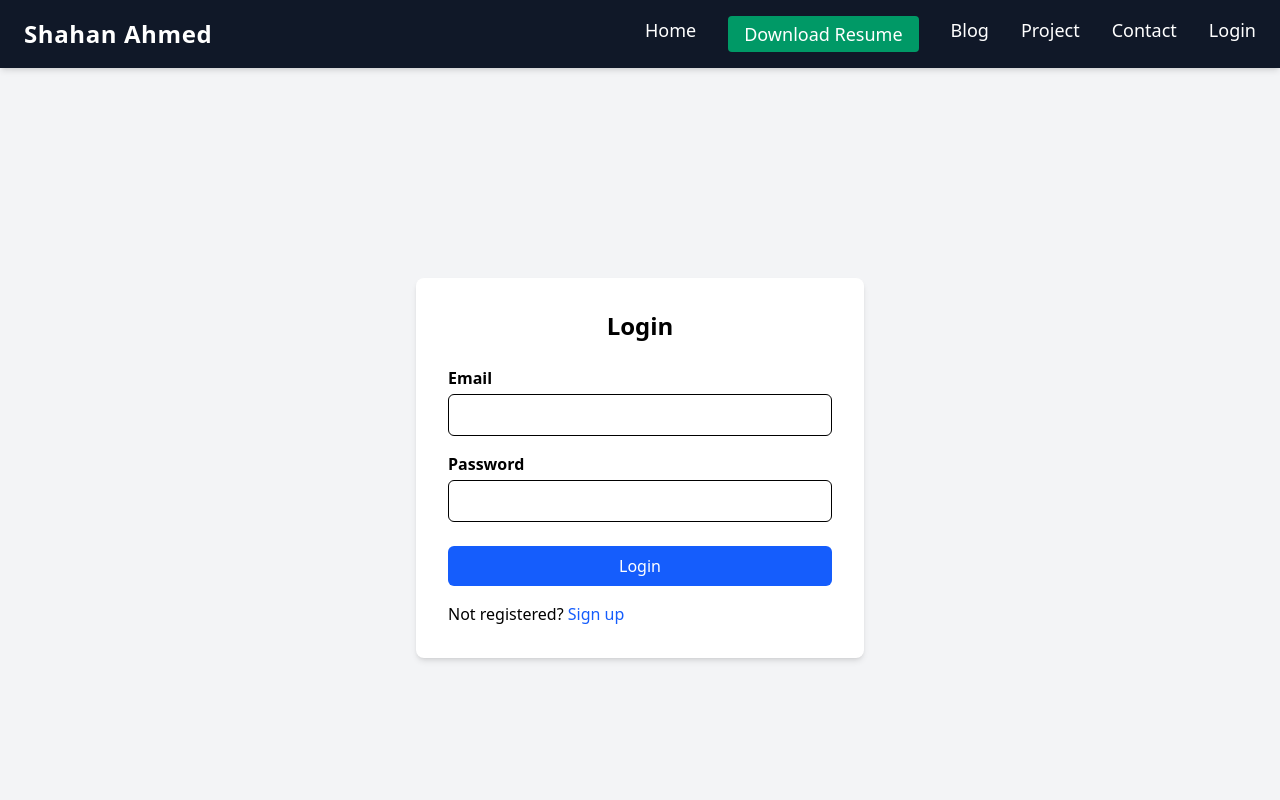
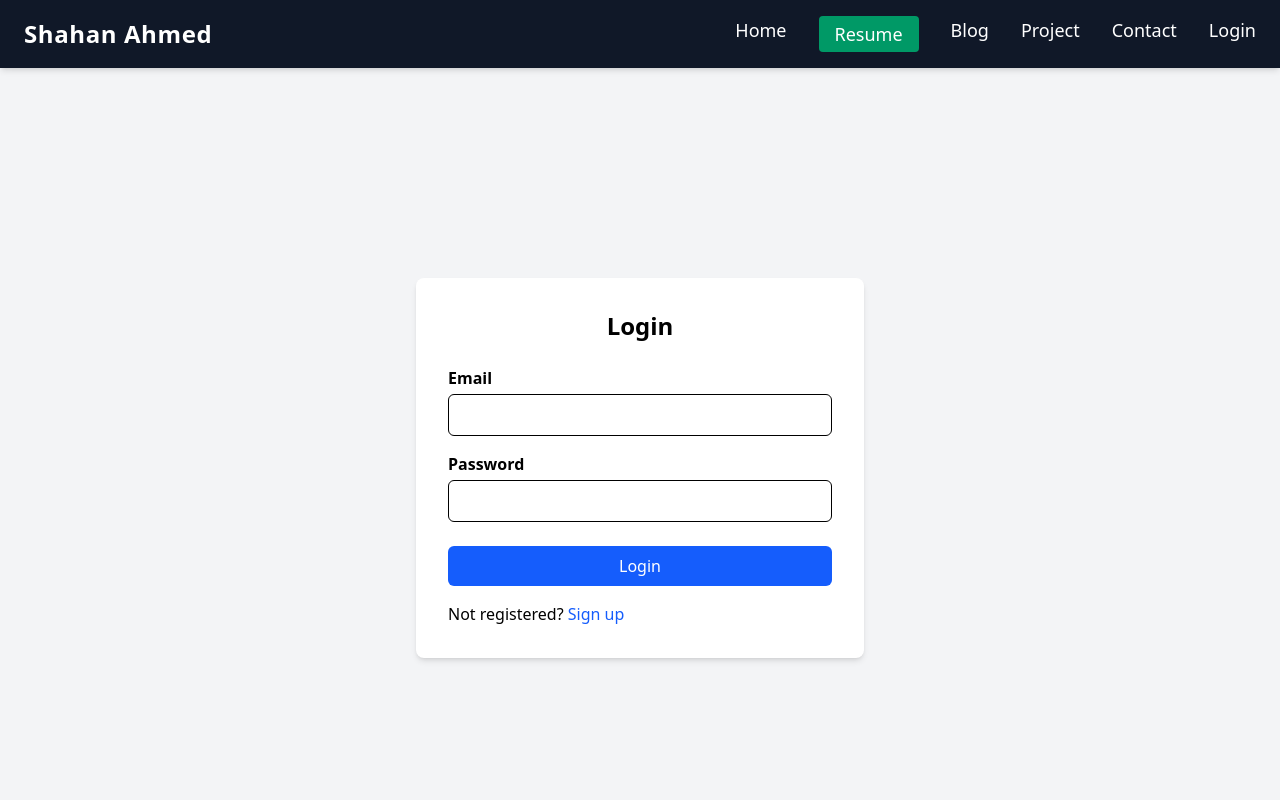
Before and after one commit to Atiqul-Imon/shahanahmed-react-frontend, a React (Vite) app: page /login in a window 1280 px wide. Shown: the top 800 px of the page. Built offline with nearby package versions, Linux system fonts and the light colour scheme; no server answers; a web font is replaced by a local one.

Commit message:
Change button name tp resume from download resume in header

```diff
--- a/src/components/Header/index.jsx
+++ b/src/components/Header/index.jsx
@@ -75,7 +75,7 @@ const Header = () => {
                   onClick={downloadResume}
                   className="bg-emerald-600 hover:bg-emerald-700 text-white px-4 py-1 rounded transition"
                 >
-                  Download Resume
+                 Resume
                 </button>
               </li>
 
```
